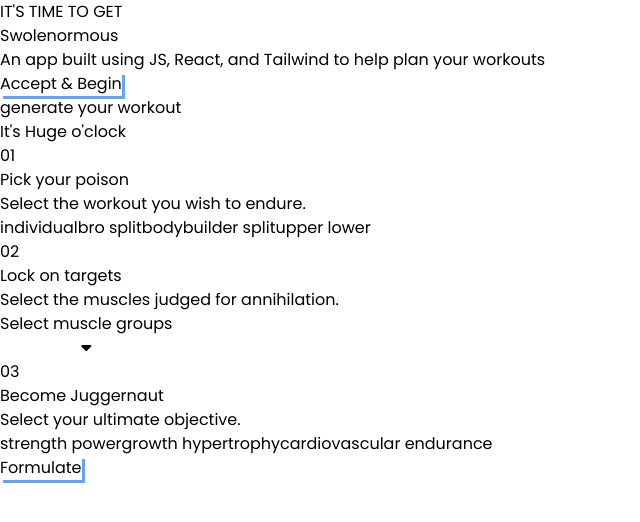
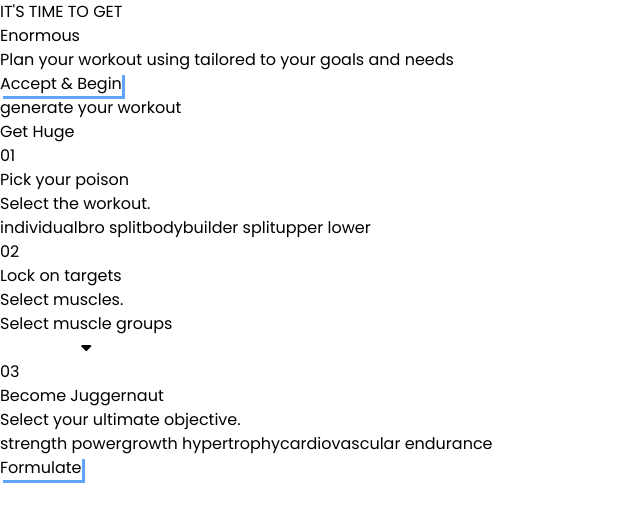
Before and after one commit to JimmyALiu/Gym-App, a React (Vite) app: page / in a window 1280 px wide. Shown: the top 522 px of the page, without its empty margins (0-640 px from the left). Built offline with nearby package versions, Linux system fonts and the light colour scheme.

Commit message:
Final styling

```diff
--- a/src/components/Generator.jsx
+++ b/src/components/Generator.jsx
@@ -50,8 +50,8 @@ export default function Generator(props) {
 	}
 
 	return (
-		<SectionWrapper id='generate' header={"generate your workout"} title={["It's", "Huge", "o'clock"]}>
-			<Header index={'01'} title={'Pick your poison'} description={'Select the workout you wish to endure.'} />
+		<SectionWrapper id='generate' header={'generate your workout'} title={['Get', 'Huge']}>
+			<Header index={'01'} title={'Pick your poison'} description={'Select the workout.'} />
 
 			<div className='grid grid-cols-2 sm:grid-cols-4 gap-4'>
 				{Object.keys(WORKOUTS).map((type, typeIndex) => {
@@ -67,7 +67,7 @@ export default function Generator(props) {
 			</div>
 
 
-			<Header index={'02'} title={'Lock on targets'} description={'Select the muscles judged for annihilation.'} />
+			<Header index={'02'} title={'Lock on targets'} description={'Select muscles.'} />
 
 			<div className='bg-slate-950 border border-solid border-blue-400 rounded-lg flex flex-col'>
 				<button onClick={toggleModal} className='relative flex p-3 item-center justify-center'>
--- a/src/components/Hero.jsx
+++ b/src/components/Hero.jsx
@@ -6,9 +6,9 @@ export default function Hero() {
 		<div className='min-h-screen flex flex-col gap-10 items-center justify-center text-center max-w-[900px] w-full mx-auto p-4'>
 			<div className='flex flex-col gap-4'>
 				<p>IT'S TIME TO GET</p>
-				<h1 className='uppercase font-semibold text-4xl sm:text-5xl md:text-6xl lg:text-7xl'>Swole<span className='text-blue-400 font-medium'>normous</span></h1>
+				<h1 className='uppercase font-semibold text-4xl sm:text-5xl md:text-6xl lg:text-7xl'>Enor<span className='text-blue-400 font-medium'>mous</span></h1>
 			</div>
-			<p className='text-sm md:text-nase font-light'>An app built using JS, React, and Tailwind to help plan your workouts</p>
+			<p className='text-sm md:text-nase font-light'>Plan your workout using tailored to your <span className='text-blue-400 font-medium'>goals</span> and <span className='text-blue-400 font-medium'>needs</span></p>
 			<Button func={() => {
 				window.location.href = '#generate'
 			}} text='Accept & Begin'/>
```
